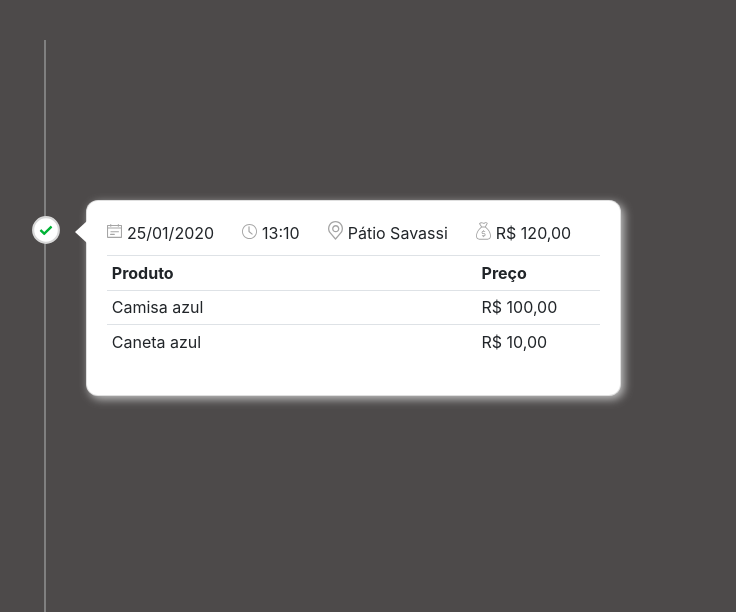
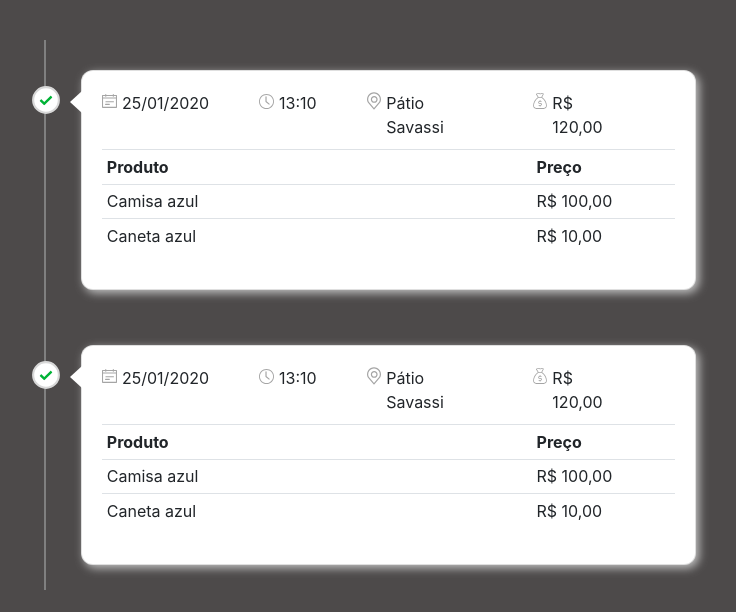
Before and after one commit to elisabethfarias/desafio-dito, a plain HTML site: page index.html in a window 1280 px wide. Shown: the top 612 px of the page, without its empty margins (404-1140 px from the left). Drawn offline with Linux system fonts and the light colour scheme.

Commit message:
Defined html structure

```diff
--- a/index.html
+++ b/index.html
@@ -9,10 +9,11 @@
   </head>
   <body>
     <div class="container">
-      <div class="row">
+      <div class="row timeline-item">
         <div class="col-sm-4 box linha-vertical"></div>
+        <div class="col-sm-7">
           <div class="icon-check"></div>
-        <div class="col-sm-6 cards-container">
+          <div class="cards-container">
             <div class="card">
               <div class="card-body">
                 <div class="d-flex">
@@ -59,6 +60,58 @@
         </div>
       </div>
 
+      <div class="row timeline-item">
+        <div class="col-sm-4 box linha-vertical"></div>
+        <div class="col-sm-7">
+          <div class="icon-check"></div>
+          <div class="cards-container">
+            <div class="card">
+              <div class="card-body">
+                <div class="d-flex">
+                  <div class="d-flex">
+                    <div class="icons icon-calendar"></div>
+                    <div class="sales-info">25/01/2020</div>
+                  </div>
+                  <div class="d-flex">
+                    <div class="icons icon-clock"></div>
+                    <div class="sales-info">13:10</div>
+                  </div>
+                  <div class="d-flex">
+                    <div class="icons icon-place"></div>
+                    <div class="sales-info">Pátio Savassi</div>
+                  </div>
+                  <div class="d-flex">
+                    <div class="icons icon-money"></div>
+                    <div class="sales-info">R$ 120,00</div>
+                  </div>
+                </div>
+                <div class="row">
+                  <div class="col-sm-12 product-table table-responsive">
+                    <table class="table table-sm table-hover">
+                      <tbody>
+                        <tr class="d-flex">
+                          <th class="col-9" scope="col">Produto</th>
+                          <th class="col-3" scope="col">Preço</th>
+                        </tr>
+                        <tr class="d-flex">
+                          <td class="col-9">Camisa azul</td>
+                          <td class="col-3">R$ 100,00</td>
+                        </tr>
+                        <tr class="d-flex">
+                          <td class="col-9">Caneta azul</td>
+                          <td class="col-3">R$ 10,00</td>
+                        </tr>
+                      </tbody>
+                    </table>
+                  </div>
+                </div>
+              </div>
+            </div>
+          </div>
+        </div>
+      </div>
+    </div>
+
     <script src="dados.js"></script>
   </body>
 </html>
--- a/style.css
+++ b/style.css
@@ -8,10 +8,13 @@ table {
   border: -1px solid blue
 }
 
+.container {
+  margin-top: 40px;
+}
+
 .card {
   border-radius: 12px;
   box-shadow: 3px 3px 10px #c3c3c3;
-  margin-top: 200px;
   margin-left: 20px;
 }
 
@@ -35,8 +38,7 @@ table {
 .box {
   width: 28%;
   float: left;
-  height: 700px;/*Altura da linha*/
-  margin-top: 40px;
+  height: 275px;/*Altura da linha*/
 }
 
 .cards-container {
@@ -59,14 +61,14 @@ table {
   background-position: center;
   background-size: contain;
   position: relative;
-  top: 215px;
-  right: 15px;
+  top: 45px;
+  right: 30px;
   width: 30px;
   height: 30px;
 }
 
 .sales-info {
-  margin-right: 28px;
+  margin-right: 50px;
 }
 
 .icons {
```
Lines whose indentation alone changed are shown as unchanged.
